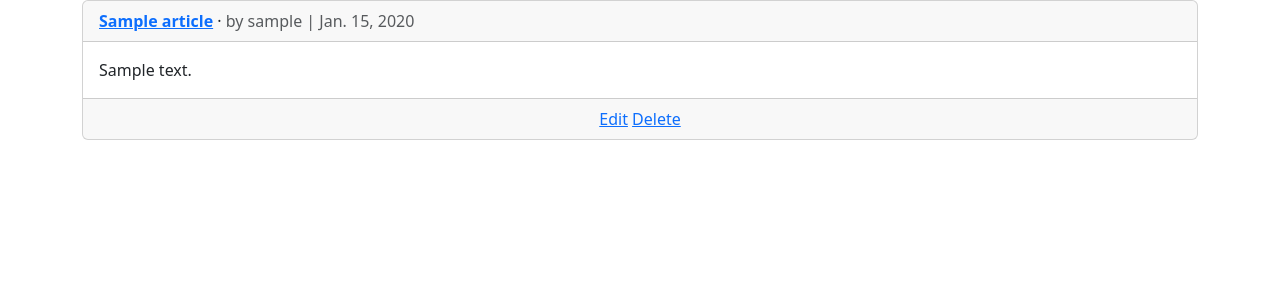
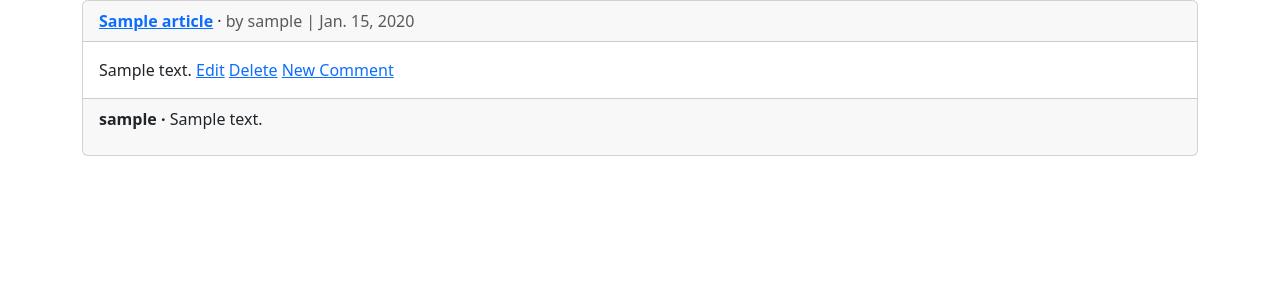
Before and after one commit to ravijags/newspaper-website, a Django app: page /articles/ in a window 1280 px wide. Shown: the part 56-356 px from the top of the page. Run offline with Django 5.2, Linux system fonts and the light colour scheme; a user stored in the database is signed in; tables that the repository leaves empty hold one stand-in row (values such as "Sample post").

Commit message:
comments app

```diff
--- a/articles/models.py
+++ b/articles/models.py
@@ -19,3 +19,17 @@ class Article(models.Model):
 
     def get_absolute_url(self):
         return reverse("article_detail", kwargs={"pk": self.pk})
+
+class Comment(models.Model):
+    article = models.ForeignKey(Article, on_delete=models.CASCADE)
+    comment = models.CharField(max_length=140)
+    author = models.ForeignKey(
+        settings.AUTH_USER_MODEL,
+        on_delete=models.CASCADE
+    )
+
+    def __str__(self):
+        return self.comment
+
+    def get_absolute_url(self):
+        return reverse("article_list")
--- a/articles/views.py
+++ b/articles/views.py
@@ -2,10 +2,14 @@ from django.contrib.auth.mixins import (
     LoginRequiredMixin,
     UserPassesTestMixin
 )
-from django.views.generic import ListView, DetailView
+from django.views import View
+from django.views.generic import ListView, DetailView, FormView
+from django.views.generic.detail import SingleObjectMixin
 from django.views.generic.edit import UpdateView, DeleteView, CreateView
-from django.urls import reverse_lazy
+from django.urls import reverse_lazy, reverse
+
 from .models import Article
+from .forms import CommentForm
 
 # Create your views here.
 
@@ -13,9 +17,46 @@ class ArticleListView(LoginRequiredMixin, ListView):
     model = Article
     template_name = "article_list.html"
 
-class ArticleDetailView(LoginRequiredMixin, DetailView):
+class CommentGet(DeleteView):
     model = Article
     template_name = "article_detail.html"
+
+    def get_context_data(self, **kwargs):
+        context = super().get_context_data(**kwargs)
+        context["form"] = CommentForm()
+        return context
+
+class CommentPost(SingleObjectMixin, FormView):
+    model = Article
+    form_class = CommentForm
+    template_name = "article_detail.html"
+
+    def post(self, request, *args, **kwargs):
+        self.object = self.get_object()
+        return super().post(request, *args, **kwargs)
+
+    def form_valid(self, form):
+        comment = form.save(commit=False)
+        comment.article = self.object
+        comment.author = self.request.user
+        comment.save()
+        return super().form_valid(form)
+
+    def get_success_url(self):
+        article = self.object
+        return reverse("article_detail", kwargs={"pk": article.pk})
+
+class ArticleDetailView(LoginRequiredMixin, View):
+    def get(self, request, *args, **kwargs):
+        view = CommentGet.as_view()
+        return view(request, *args, **kwargs)
+
+    def post(self, request, *args, **kwargs):
+        view = CommentPost.as_view()
+        return view(request, *args, **kwargs)
+
+
+
 
 class ArticleUpdateView(LoginRequiredMixin,UserPassesTestMixin, UpdateView):
     model = Article
--- a/templates/article_list.html
+++ b/templates/article_list.html
@@ -12,14 +12,24 @@
 </div>
 <div class="card-body">
 {{ article.body }}
-</div>
-<div class="card-footer text-center text-muted">
-    {% if article.author.pk == request.user.pk %}
+{% if article.author.pk == request.user.pk %}
     <a href="{% url 'article_edit' article.pk %}">Edit</a>
     <a href="{% url 'article_delete' article.pk %}">Delete</a>
     {% endif %}
+    <a href="{{ article.get_absolute_url }}">New Comment</a>
+</div>
+<div class="card-footer">
+    {% for comment in article.comment_set.all %}
+    <p>
+        <span class="fw-bold">
+            {{ comment.author}} &middot;
+        </span>
+        {{ comment }}
+    </p>
+    {% endfor %}
+
 </div>
 </div>
-<br />
+<br/>
 {% endfor %}
 {% endblock content %}
```
Also changed, not shown: articles/admin.py (+11 -1 lines), articles/forms.py (added, +8 -0 lines), templates/article_detail.html (+17 -0 lines), articles/migrations/0002_comment.py (added).
